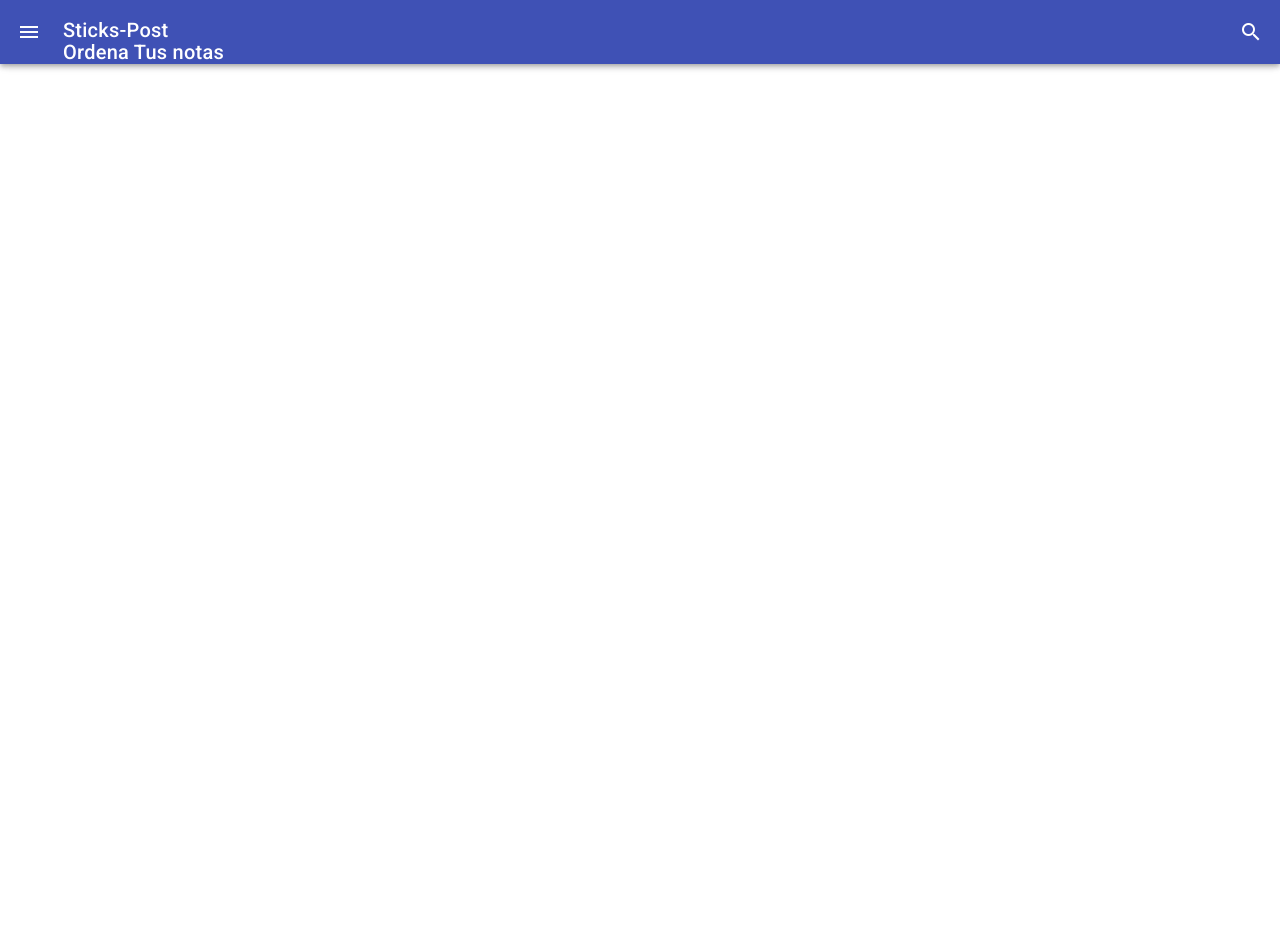
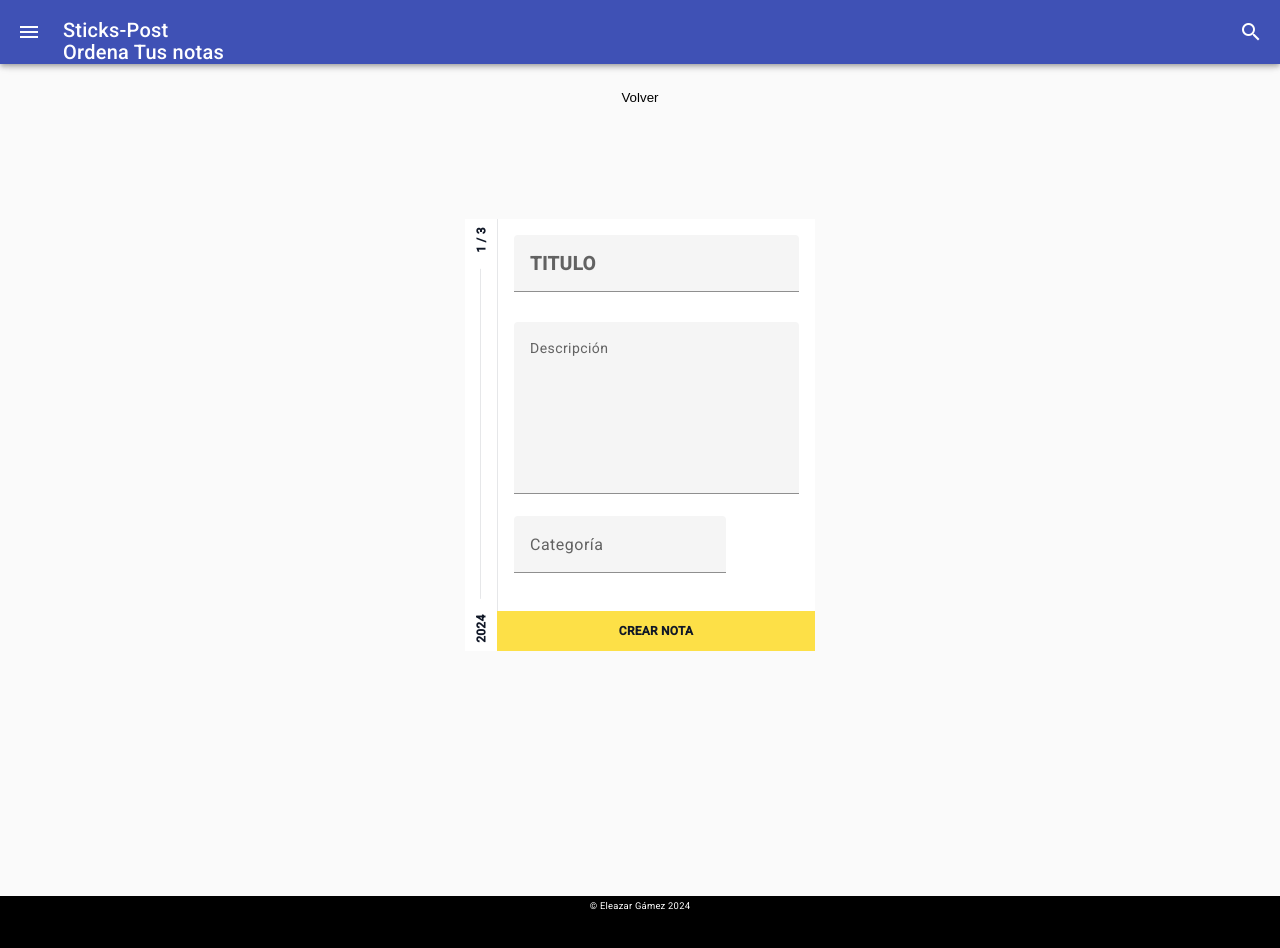
Before and after one commit to EleazarGamezD/Front-App-Notas, an Angular app: page /new-note in a window 1280 px wide. Before the commit this address led to /. Shown: the top 948 px of the page. Before the commit the page ends 800 px from the top, so only its background shows below. Built offline with nearby package versions, Linux system fonts and the light colour scheme.

Commit message:
layout new-note and edit note

```diff
--- a/src/app/app-routing.module.ts
+++ b/src/app/app-routing.module.ts
@@ -13,8 +13,8 @@ const routes: Routes = [
   { path: 'login', component: LoginComponent },
   { path: 'signup', component: SignupComponent },
   { path: 'allnote', component: NotesHomeComponent },
-  { path: 'newnote', component: NotesNewComponent },
-  { path: 'editnote', component: NotesEditComponent }
+  { path: 'new-note', component: NotesNewComponent },
+  { path: 'edi-tnote', component: NotesEditComponent }
 ];
 
 @NgModule({
--- a/src/app/notes/notes-edit/notes-edit.component.css
+++ b/src/app/notes/notes-edit/notes-edit.component.css
@@ -0,0 +1,84 @@
+.card {
+  box-sizing: border-box;
+  display: flex;
+  max-width: 320px;
+  background-color: rgba(255, 255, 255, 1);
+  transition: all .15s cubic-bezier(0.4, 0, 0.2, 1);
+}
+
+.card:hover {
+  box-shadow: 10px 10px 30px rgba(0, 0, 0, 0.081);
+}
+
+.date-time-container {
+  writing-mode: vertical-lr;
+  transform: rotate(180deg);
+  padding: 0.5rem;
+}
+
+.date-time {
+  display: flex;
+  align-items: center;
+  justify-content: space-between;
+  grid-gap: 1rem;
+  gap: 1rem;
+  font-size: 0.75rem;
+  line-height: 1rem;
+  font-weight: 700;
+  text-transform: uppercase;
+  color: rgba(17, 24, 39, 1);
+}
+
+.separator {
+  width: 1px;
+  flex: 1 1 0%;
+  background-color: rgba(17, 24, 39, 0.1);
+}
+
+.content {
+  display: flex;
+  flex: 1 1 0%;
+  flex-direction: column;
+  justify-content: space-between;
+}
+
+.infos {
+  border-left: 1px solid rgba(17, 24, 39, 0.1);
+  padding: 1rem;
+}
+
+.title {
+  font-weight: 700;
+  text-transform: uppercase;
+  font-size: 18.72px;
+  color: rgba(17, 24, 39, 1);
+}
+
+.description {
+  overflow: hidden;
+  display: -webkit-box;
+  -webkit-box-orient: vertical;
+  -webkit-line-clamp: 5;
+  line-clamp: 5;
+  margin-top: 0.5rem;
+  font-size: 0.875rem;
+  line-height: 1.25rem;
+  color: rgba(55, 65, 81, 1);
+}
+
+.action {
+  display: block;
+  background-color: rgba(253, 224, 71, 1);
+  padding: 0.75rem 1.25rem;
+  text-align: center;
+  font-size: 0.75rem;
+  line-height: 1rem;
+  font-weight: 700;
+  text-transform: uppercase;
+  color: rgba(17, 24, 39, 1);
+  transition: all .15s cubic-bezier(0.4, 0, 0.2, 1);
+}
+
+.action:hover {
+  background-color: rgba(250, 204, 21, 1);
+}
--- a/src/app/notes/notes-edit/notes-edit.component.html
+++ b/src/app/notes/notes-edit/notes-edit.component.html
@@ -1 +1,35 @@
-<p>notes-edit works!</p>
+
+<div class="notes-edit-container">
+  <div class="card">
+    <div class="date-time-container">
+      <time class="date-time" datetime="2022-10-10">
+        <span>2022</span>
+        <span class="separator"></span>
+        <span>Oct 10</span>
+      </time>
+    </div>
+    <div class="content">
+
+      <div class="infos">
+        <a href="#">
+          <span class="title">
+            How to make this blog card ?
+          </span>
+        </a>
+
+        <p class="description">
+          Lorem ipsum dolor sit amet, consectetur adipisicing elit. Recusandae
+          dolores, possimus pariatur animi temporibus nesciunt praesentium
+          dolore
+          sed nulla ipsum eveniet corporis quidem, mollitia itaque minus soluta,
+          voluptates neque explicabo tempora nisi culpa eius atque dignissimos.
+          Molestias explicabo corporis voluptatem?
+        </p>
+      </div>
+
+      <a class="action" href="#">
+        Read Blog
+      </a>
+    </div>
+  </div>
+</div>
--- a/src/app/notes/notes-home/notes-home.component.css
+++ b/src/app/notes/notes-home/notes-home.component.css
@@ -1,3 +1,8 @@
+.principal-menu {
+  margin-top: 55px;
+  width: 100%;
+}
+
 .card {
   box-sizing: border-box;
   display: flex;
--- a/src/app/notes/notes-home/notes-home.component.html
+++ b/src/app/notes/notes-home/notes-home.component.html
@@ -1,7 +1,16 @@
+
+<div>
   <div class="card-container">
-  <!-- Note Cards -->
+    <div class="principal-menu">
+      <button (click)="filterNotes(true)">Crear Nota</button>
+      <button (click)="filterNotes(true)">Mostrar Activas</button>
+      <button (click)="filterNotes(false)">Mostrar Archivadas</button>
+    </div>
+
+    <!-- Note Cards Active Notes -->
+
     <div class="tarjeta" *ngFor="let note of notes; let i = index">
-    <div class="card">
+      <div class="card" *ngIf="note.isActive === filterActive">
         <div class="date-time-container">
           <time class="date-time">
             <span>{{ note.year }}</span>
@@ -9,9 +18,9 @@
             <span>{{ note.month }}</span>
           </time>
         </div>
-      <div class="content">
+        <div class="conten t">
           <div class="infos">
-          <a href="#">
+            <a>
               <span class="title">
                 {{ note.title }}
               </span>
@@ -31,7 +40,5 @@
 
       </div>
     </div>
+
   </div>
-
-<!-- <app-notes-menu></app-notes-menu>
- -->
--- a/src/app/notes/notes-home/notes-home.component.ts
+++ b/src/app/notes/notes-home/notes-home.component.ts
@@ -12,6 +12,7 @@ export class NotesHomeComponent implements OnInit {
   notes: Note[] = [];
   year: string = '';
   month: string = '';
+  filterActive: boolean = true;
   constructor(private notesService: NotesService,
     private router: Router,) { }
   ngOnInit(): void {
@@ -20,8 +21,8 @@ export class NotesHomeComponent implements OnInit {
   getNotes() {
     this.notesService.getAllNote()
       .subscribe((data: any) => {
-        this.notes = data.map((note: any) => {
-
+        this.notes = data.map((note: Note) => {
+          console.log(note)
           if (note.createDate) {
             const dateParts = note.createDate.split('T')[0].split('-');
             const year = dateParts[0];
@@ -32,10 +33,10 @@ export class NotesHomeComponent implements OnInit {
               ...note,
               year: `${year}`,
               month: `${month}/${day}`,
-              formattedDate: `${year}-${month}-${day}`
+              formattedDate: `${year}-${month}-${day}`,
+
             };
           } else {
-            console.log(note)
             return note;
           }
         });
@@ -43,4 +44,9 @@ export class NotesHomeComponent implements OnInit {
       });
   }
 
+  filterNotes(active: boolean) {
+    this.filterActive = active;
+  }
+
+
 }
--- a/src/app/notes/notes-new/notes-new.component.css
+++ b/src/app/notes/notes-new/notes-new.component.css
@@ -0,0 +1,124 @@
+.notes-new-container {
+  display: flex;
+  justify-content: center;
+  align-items: center;
+  height: 80vh;
+  margin-bottom: 11%;
+  /* O ajusta la altura según tus necesidades */
+}
+
+.principal-menu {
+  margin-top: 80px;
+  width: 100%;
+}
+
+button {
+  width: 100%;
+  padding: 10px;
+  border: none;
+  background-color: transparent;
+  cursor: pointer;
+  transition: background-color 0.3s ease;
+}
+
+button:hover {
+  background-color: #e0e0e0;
+}
+
+textarea {
+  resize: none;
+  /* Evita que el usuario redimensione el textarea manualmente */
+  overflow: hidden;
+  /* Oculta la barra de desplazamiento vertical */
+  min-height: 1.25rem;
+  /* Altura mínima para evitar que el textarea sea demasiado pequeño inicialmente */
+}
+
+.card {
+  box-sizing: border-box;
+  display: flex;
+  height: 400px;
+  width: 350px;
+  max-width: 400px;
+  background-color: rgba(255, 255, 255, 1);
+  transition: all .15s cubic-bezier(0.4, 0, 0.2, 1);
+
+}
+
+.card:hover {
+  box-shadow: 10px 10px 30px rgba(0, 0, 0, 0.081);
+}
+
+.date-time-container {
+  writing-mode: vertical-lr;
+  transform: rotate(180deg);
+  padding: 0.5rem;
+}
+
+.date-time {
+  display: flex;
+  align-items: center;
+  justify-content: space-between;
+  grid-gap: 1rem;
+  gap: 1rem;
+  font-size: 0.75rem;
+  line-height: 1rem;
+  font-weight: 700;
+  text-transform: uppercase;
+  color: rgba(17, 24, 39, 1);
+}
+
+.separator {
+  width: 1px;
+  flex: 1 1 0%;
+  background-color: rgba(17, 24, 39, 0.1);
+}
+
+.content {
+  display: flex;
+  flex: 1 1 0%;
+  flex-direction: column;
+  justify-content: space-between;
+}
+
+.infos {
+  border-left: 1px solid rgba(17, 24, 39, 0.1);
+  padding: 1rem;
+}
+
+.title {
+  font-weight: 700;
+  text-transform: uppercase;
+  font-size: 18.72px;
+  width: 100%;
+  color: rgba(17, 24, 39, 1);
+}
+
+.description {
+  overflow: hidden;
+  display: -webkit-box;
+  -webkit-box-orient: vertical;
+  -webkit-line-clamp: 5;
+  line-clamp: 5;
+  margin-top: 0.5rem;
+  font-size: 0.875rem;
+  line-height: 1.25rem;
+  color: rgba(55, 65, 81, 1);
+}
+
+.action {
+  display: block;
+  background-color: rgba(253, 224, 71, 1);
+  padding: 0.75rem 1.25rem;
+  text-align: center;
+  font-size: 0.75rem;
+  line-height: 1rem;
+  font-weight: 700;
+  text-transform: uppercase;
+  color: rgba(17, 24, 39, 1);
+  transition: all .15s cubic-bezier(0.4, 0, 0.2, 1);
+}
+
+.action:hover {
+  background-color: rgba(250, 204, 21, 1);
+}
--- a/src/app/notes/notes-new/notes-new.component.html
+++ b/src/app/notes/notes-new/notes-new.component.html
@@ -1 +1,39 @@
-<p>notes-new works!</p>
+<div class="principal-menu">
+  <button>Volver</button>
+</div>
+<div class="notes-new-container">
+  <div class="card" [style.height]="cardHeight">
+    <div class="date-time-container">
+      <time class="date-time" datetime="2022-10-10">
+        <span>{{year}}</span>
+        <span class="separator"></span>
+        <span>{{mouth}} / {{day}}</span>
+      </time>
+    </div>
+    <div class="content">
+      <div class="infos">
+        <mat-form-field class="title">
+          <textarea matInput placeholder="Titulo"
+            (input)="autoResize($event, 'title')" #titleTextarea
+            rows="1"></textarea>
+        </mat-form-field>
+
+        <mat-form-field class="description">
+          <textarea matInput placeholder="Descripción"
+            (input)="autoResize($event, 'description')" #descriptionTextarea
+            rows="7"></textarea>
+        </mat-form-field>
+
+        <mat-form-field class="category">
+          <textarea matInput placeholder="Categoría"
+            (input)="autoResize($event, 'category')" #categoryTextarea
+            rows="1"></textarea>
+        </mat-form-field>
+      </div>
+
+      <a class="action">
+        Crear Nota
+      </a>
+    </div>
+  </div>
+</div>
--- a/src/app/notes/notes-new/notes-new.component.ts
+++ b/src/app/notes/notes-new/notes-new.component.ts
@@ -1,4 +1,4 @@
-import { Component } from '@angular/core';
+import { Component, ElementRef, ViewChild } from '@angular/core';
 
 @Component({
   selector: 'app-notes-new',
@@ -6,5 +6,32 @@ import { Component } from '@angular/core';
   styleUrls: ['./notes-new.component.css']
 })
 export class NotesNewComponent {
+  year: number;
+  mouth: string = '';
+  day: string = '';
+  cardHeight: string = 'auto';   // establecemos la altura de la tarjeta
+  @ViewChild('titleTextarea')
+  titleTextarea!: ElementRef; //leemos el elemneto title
+  @ViewChild('descriptionTextarea')
+  descriptionTextarea!: ElementRef; //leemos el elemneto description
+  @ViewChild('categoryTextarea')
+  categoryTextarea!: ElementRef;  //leemos el elemneto category
+  constructor() {
+    this.year = new Date().getFullYear(),
+      this.mouth = new Date().getMonth().toString(),
+      this.day = new Date().getDate().toString()
+  }
 
+  autoResize(event: Event, textareaType: string): void {
+    const textarea = event.target as HTMLTextAreaElement;
+    // Establece la altura del textarea según su contenido
+    textarea.style.height = 'auto';
+    textarea.style.height = `${textarea.scrollHeight}px`;
+    // Calcula la altura total de la tarjeta
+    const titleHeight = this.titleTextarea.nativeElement.scrollHeight;
+    const descriptionHeight = this.descriptionTextarea.nativeElement.scrollHeight;
+    const categoryHeight = this.categoryTextarea.nativeElement.scrollHeight;
+    // Ajusta la altura de la tarjeta según el contenido de los textarea
+    this.cardHeight = `${titleHeight + descriptionHeight + categoryHeight + 200}px`;
+  }
 }
```
Lines whose indentation alone changed are shown as unchanged.
